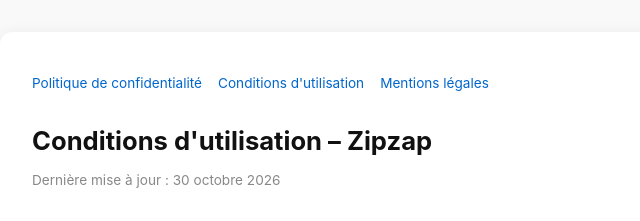
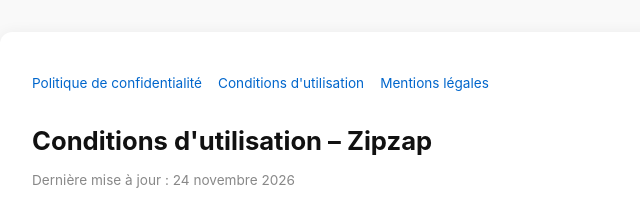
Before and after one commit to zipzap-dev/zipzap-legal, a plain HTML site: page cgu.html in a window 1280 px wide. Shown: the top 221 px of the page, 300-940 px from the left. Drawn offline with Linux system fonts and the light colour scheme.

Commit message:
docs: date de mise à jour des CGU
Co-Authored-By: Claude Sonnet 5.5 <noreply@anthropic.com>

```diff
--- a/cgu.html
+++ b/cgu.html
@@ -98,7 +98,7 @@
     <main>
       <nav><a href="./">Politique de confidentialité</a><a href="cgu.html">Conditions d'utilisation</a><a href="mentions.html">Mentions légales</a></nav>
       <h1>Conditions d'utilisation – Zipzap</h1>
-      <p class="updated">Dernière mise à jour : 30 octobre 2026</p>
+      <p class="updated">Dernière mise à jour : 24 novembre 2026</p>
 
       <section>
         <h2>Objet</h2>
```
